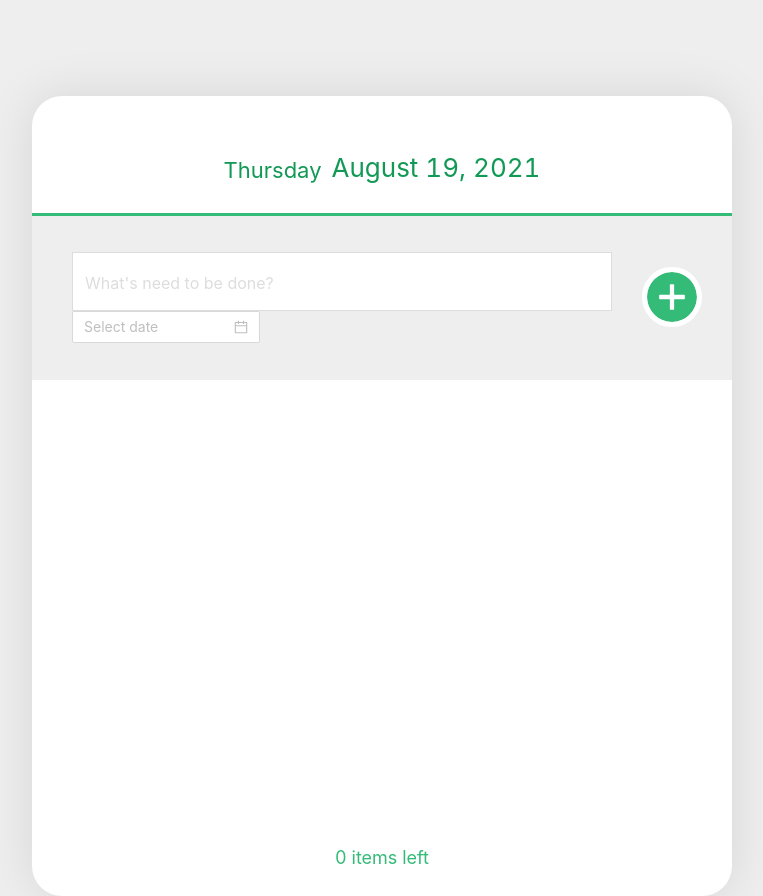
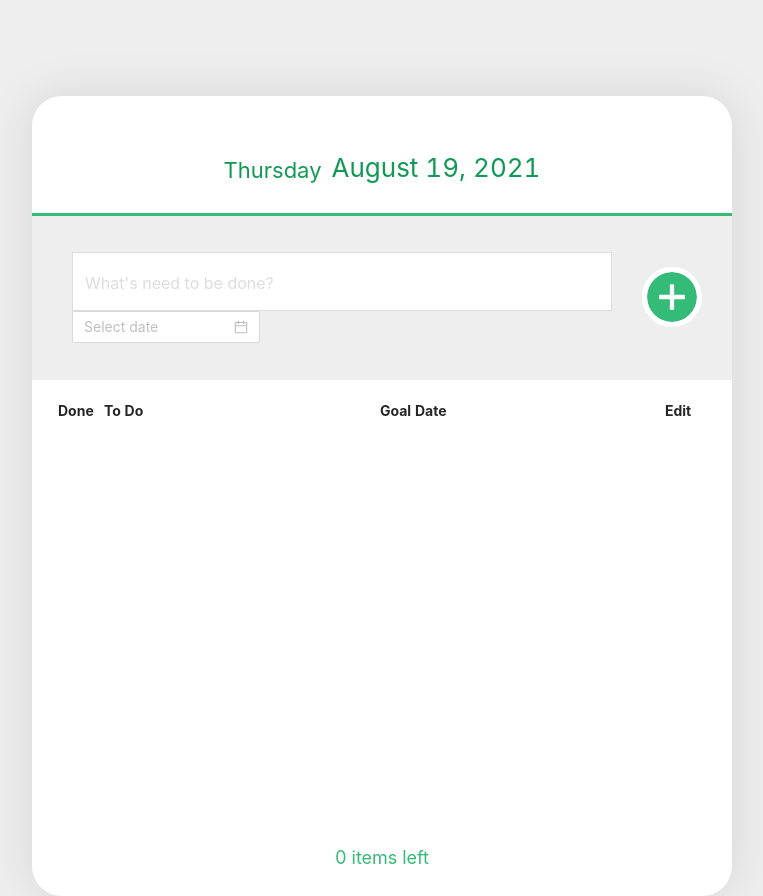
Before and after one commit to mukjo96/SolarConnect-Todo, a React (Create React App) app: page / in a window 1280 px wide. Shown: the whole page, without its empty margins (258-1021 px from the left). Built offline with nearby package versions, Linux system fonts and the light colour scheme.

Commit message:
feat: TodoList 헤더 추가

```diff
--- a/src/components/todo/template/list/TodoList.tsx
+++ b/src/components/todo/template/list/TodoList.tsx
@@ -5,9 +5,33 @@ import TodoItem from "./item/TodoItem";
 
 const TodoListBlock = styled.div`
     flex: 1;
-    padding: 20px 32px;
+    padding: 0 32px;
     padding-bottom: 48px;
     overflow-y: auto;
+`;
+
+const TodoItemHeader = styled.div`
+    display: flex;
+    position: sticky;
+    padding-top: 20px;
+    top: 0;
+    align-items: center;
+    background: white;
+`;
+
+const DoneHeader = styled.div`
+    margin-left: -6px;
+    width: 46px;
+    font-weight: bold;
+`;
+const TextHeader = styled.div`
+    flex: 1;
+    font-weight: bold;
+`;
+const IconHeader = styled.div`
+    width: 44px;
+    text-align: center;
+    font-weight: bold;
 `;
 
 interface TodoListProps {
@@ -25,6 +49,12 @@ const TodoList = ({
 }: TodoListProps) => {
     return (
         <TodoListBlock>
+            <TodoItemHeader>
+                <DoneHeader>Done</DoneHeader>
+                <TextHeader>To Do</TextHeader>
+                <TextHeader>Goal Date</TextHeader>
+                <IconHeader>Edit</IconHeader>
+            </TodoItemHeader>
             {todos &&
                 todos.map((todo) => (
                     <TodoItem
```
